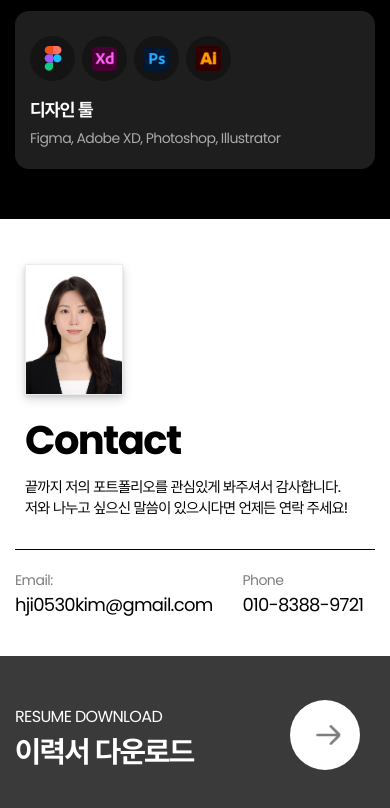
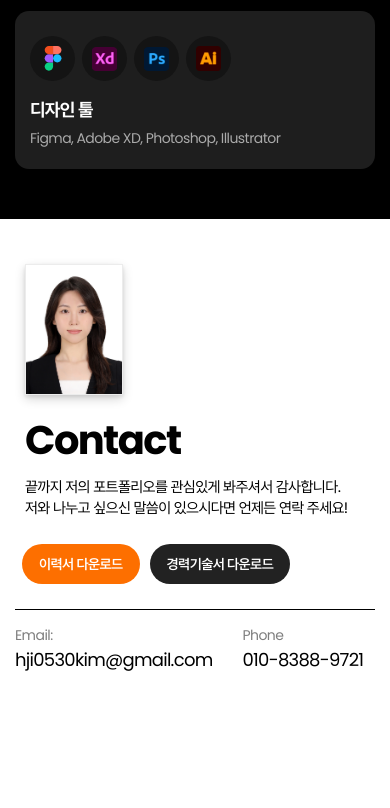
Before and after one commit to hji0530/hyeonji-portfolio, a Vue app: page / in a window 390 px wide. Shown: the part 5296-6104 px from the top of the page. After the commit the page ends 6027 px from the top, so only its background shows below. Built offline with nearby package versions, Linux system fonts and the light colour scheme; a web font is replaced by a local one.

Commit message:
Fix: Final favicon path fix

```diff
--- a/src/styles/layout/_layout.scss
+++ b/src/styles/layout/_layout.scss
@@ -575,10 +575,14 @@
 .contact-sec {
   padding: 80px 0 75px;
   @include tablet {
-    padding: 45px 0 40px;
+    padding: 45px 0 70px;
+  }
+  @include mobile {
+    padding-bottom: 60px;
   }
 
   .contact-top-grp {
+    .contact-top-inner-grp {
       align-items: center;
       gap: 65px;
       @include tablet {
@@ -590,6 +594,7 @@
       @include media(500px) {
         flex-direction: column;
         align-items: flex-start;
+      }
     }
 
     .left {
@@ -647,17 +652,16 @@
   .resume-grp {
     position: relative;
     width: 100%;
-    margin: -30px 0 -30px;
-    padding: 111px 0;
-    @include media(1200px) {
-      padding: 96px 0;
+    padding: 50px 0;
+    @include media(1030px) {
+      padding: 30px 0 40px;
     }
+
     @include tablet {
-      margin: 0;
-      padding: 45px 0 20px;
+      padding: 25px 0 20px;
     }
     @include mobile {
-      padding: 30px 0 20px;
+      padding: 25px 0 15px;
     }
 
     .line {
@@ -665,30 +669,59 @@
       height: 1px;
       background: #000;
     }
+  }
+
+  .resume-btn-grp {
+    position: absolute;
+    top: 0;
+    right: 0;
+    left: auto;
+    display: flex;
+    gap: 15px;
+    justify-content: flex-end;
+    margin: 30px 20px 0;
+    @include media(1030px) {
+      position: static;
+      gap: 10px;
+      margin: 30px 15px 0;
+    }
+    @include tablet {
+      margin: 30px 5px 0 7px;
+    }
+    @include mobile {
+      margin-top: 25px;
+      justify-content: flex-start;
+    }
+
+    .btn {
+      display: inline-flex;
+      align-items: center;
+      font-weight: 600;
+      font-size: rem(18);
+      padding: 16px 30px;
+      border-radius: 50px;
+      border: 2px solid transparent;
+      transition: all 0.3s ease;
+
+      cursor: pointer;
+      @include media(1030px) {
+        font-size: rem(16);
+        padding: 14px 20px;
+      }
+      @include mobile {
+        padding: 10px 15px;
+        font-size: rem(14);
+      }
+    }
 
     .btn-resume {
-      position: absolute;
-      top: -2px;
-      right: 70px;
-      left: auto;
-      width: 220px;
-      height: 220px;
-      border-radius: 100%;
       background: #fd6f00;
-      font-size: rem(24);
-      letter-spacing: -0.3px;
-      transition: all 0.3s;
-
-      @include media(1200px) {
-        right: 40px;
-        width: 190px;
-        height: 190px;
-        font-size: rem(20);
+      color: #fff;
     }
 
-      &:hover {
+    .btn-career {
       background: #222;
-      }
+      color: #fff;
     }
   }
 
--- a/src/styles/ui.css
+++ b/src/styles/ui.css
@@ -1241,25 +1241,30 @@ table {
 }
 @media all and (max-width: 900px) {
   .contact-sec {
-    padding: 45px 0 40px;
-  }
-}
-.contact-sec .contact-top-grp {
+    padding: 45px 0 70px;
+  }
+}
+@media all and (max-width: 600px) {
+  .contact-sec {
+    padding-bottom: 60px;
+  }
+}
+.contact-sec .contact-top-grp .contact-top-inner-grp {
   align-items: center;
   gap: 65px;
 }
 @media all and (max-width: 900px) {
-  .contact-sec .contact-top-grp {
+  .contact-sec .contact-top-grp .contact-top-inner-grp {
     gap: 20px 55px;
   }
 }
 @media all and (max-width: 600px) {
-  .contact-sec .contact-top-grp {
+  .contact-sec .contact-top-grp .contact-top-inner-grp {
     gap: 15px 27px;
   }
 }
 @media all and (max-width: 500px) {
-  .contact-sec .contact-top-grp {
+  .contact-sec .contact-top-grp .contact-top-inner-grp {
     flex-direction: column;
     align-items: flex-start;
   }
@@ -1323,23 +1328,21 @@ table {
 .contact-sec .resume-grp {
   position: relative;
   width: 100%;
-  margin: -30px 0 -30px;
-  padding: 111px 0;
-}
-@media all and (max-width: 1200px) {
+  padding: 50px 0;
+}
+@media all and (max-width: 1030px) {
   .contact-sec .resume-grp {
-    padding: 96px 0;
+    padding: 30px 0 40px;
   }
 }
 @media all and (max-width: 900px) {
   .contact-sec .resume-grp {
-    margin: 0;
-    padding: 45px 0 20px;
+    padding: 25px 0 20px;
   }
 }
 @media all and (max-width: 600px) {
   .contact-sec .resume-grp {
-    padding: 30px 0 20px;
+    padding: 25px 0 15px;
   }
 }
 .contact-sec .resume-grp .line {
@@ -1347,29 +1350,64 @@ table {
   height: 1px;
   background: #000;
 }
-.contact-sec .resume-grp .btn-resume {
+.contact-sec .resume-btn-grp {
   position: absolute;
-  top: -2px;
-  right: 70px;
+  top: 0;
+  right: 0;
   left: auto;
-  width: 220px;
-  height: 220px;
-  border-radius: 100%;
+  display: flex;
+  gap: 15px;
+  justify-content: flex-end;
+  margin: 30px 20px 0;
+}
+@media all and (max-width: 1030px) {
+  .contact-sec .resume-btn-grp {
+    position: static;
+    gap: 10px;
+    margin: 30px 15px 0;
+  }
+}
+@media all and (max-width: 900px) {
+  .contact-sec .resume-btn-grp {
+    margin: 30px 5px 0 7px;
+  }
+}
+@media all and (max-width: 600px) {
+  .contact-sec .resume-btn-grp {
+    margin-top: 25px;
+    justify-content: flex-start;
+  }
+}
+.contact-sec .resume-btn-grp .btn {
+  display: inline-flex;
+  align-items: center;
+  font-weight: 600;
+  font-size: 1.125rem;
+  padding: 16px 30px;
+  border-radius: 50px;
+  border: 2px solid transparent;
+  transition: all 0.3s ease;
+  cursor: pointer;
+}
+@media all and (max-width: 1030px) {
+  .contact-sec .resume-btn-grp .btn {
+    font-size: 1rem;
+    padding: 14px 20px;
+  }
+}
+@media all and (max-width: 600px) {
+  .contact-sec .resume-btn-grp .btn {
+    padding: 10px 15px;
+    font-size: 0.875rem;
+  }
+}
+.contact-sec .resume-btn-grp .btn-resume {
   background: #fd6f00;
-  font-size: 1.5rem;
-  letter-spacing: -0.3px;
-  transition: all 0.3s;
-}
-@media all and (max-width: 1200px) {
-  .contact-sec .resume-grp .btn-resume {
-    right: 40px;
-    width: 190px;
-    height: 190px;
-    font-size: 1.25rem;
-  }
-}
-.contact-sec .resume-grp .btn-resume:hover {
+  color: #fff;
+}
+.contact-sec .resume-btn-grp .btn-career {
   background: #222;
+  color: #fff;
 }
 .contact-sec .contact-list-grp {
   gap: 180px;
--- a/src/views/Index.vue
+++ b/src/views/Index.vue
@@ -257,7 +257,8 @@
       <!-- CONTACT -->
       <div class="contact-sec">
         <div class="xl-center">
-          <div class="contact-top-grp flex">
+          <div class="contact-top-grp pos-r">
+            <div class="contact-top-inner-grp flex">
               <div class="left" data-aos="fade-up">
                 <div class="contact-img-grp pos-r">
                   <img src="@/assets/images/khj_img.jpg" alt="img" class="img img-con" />
@@ -271,14 +272,19 @@
                 </p>
               </div>
             </div>
+
+            <div class="resume-btn-grp flex items-c">
+              <a :href="resumeUrl" download="김현지_웹퍼블리셔_이력서.pdf" class="btn btn-resume hover-effect">
+                이력서 다운로드
+              </a>
+
+              <a :href="careerUrl" download="김현지_경력기술서.pdf" class="btn btn-career hover-effect"
+                >경력기술서 다운로드</a
+              >
+            </div>
+          </div>
           <div class="resume-grp">
             <div class="line"></div>
-            <a
-              :href="resumeUrl"
-              download="김현지_웹퍼블리셔_이력서.pdf"
-              class="btn btn-resume f-wh f-s ani-dongdong hover-effect tab-hide"
-              >이력서 다운로드</a
-            >
           </div>
           <div class="contact-list-grp flex items-c">
             <div class="contact-list">
@@ -293,7 +299,7 @@
         </div>
       </div>
 
-      <div class="resume-sec tab-show pos-r">
+      <!-- <div class="resume-sec tab-show pos-r">
         <a :href="resumeUrl" download="김현지_웹퍼블리셔_이력서.pdf" class="resume-download-grp">
           <div class="xl-center">
             <p class="resume-sub-txt f-wh f-r f-pop">RESUME DOWNLOAD</p>
@@ -303,7 +309,7 @@
             </div>
           </div>
         </a>
-      </div>
+      </div> -->
     </div>
 
     <!-- 모달 -->
@@ -464,8 +470,10 @@ export default {
   },
   computed: {
     resumeUrl() {
-      const file = 'resume/김현지_웹퍼블리셔_이력서.pdf';
-      return encodeURI(process.env.BASE_URL + file);
+      return encodeURI(process.env.BASE_URL + 'resume/김현지_웹퍼블리셔_이력서.pdf');
+    },
+    careerUrl() {
+      return encodeURI(process.env.BASE_URL + 'resume/경력기술서_김현지.pdf');
     },
   },
   methods: {
@@ -504,14 +512,20 @@ export default {
     },
 
     // 이력서 다운로드
-    downloadResume() {
+    downloadFile(url, filename) {
       const a = document.createElement('a');
-      a.href = this.resumeUrl;
-      a.setAttribute('download', '김현지_웹퍼블리셔_이력서.pdf'); // 저장 파일명
+      a.href = url;
+      a.setAttribute('download', filename);
       a.style.display = 'none';
       document.body.appendChild(a);
       a.click();
       a.remove();
+    },
+    downloadResume() {
+      this.downloadFile(this.resumeUrl, '김현지_웹퍼블리셔_이력서.pdf');
+    },
+    downloadCareer() {
+      this.downloadFile(this.careerUrl, '김현지_경력기술서.pdf');
     },
 
     openCrmModal() {
```
Also changed, not shown: 14 other files (tests, documents, lock files or other folders). Lines whose indentation alone changed are shown as unchanged.
